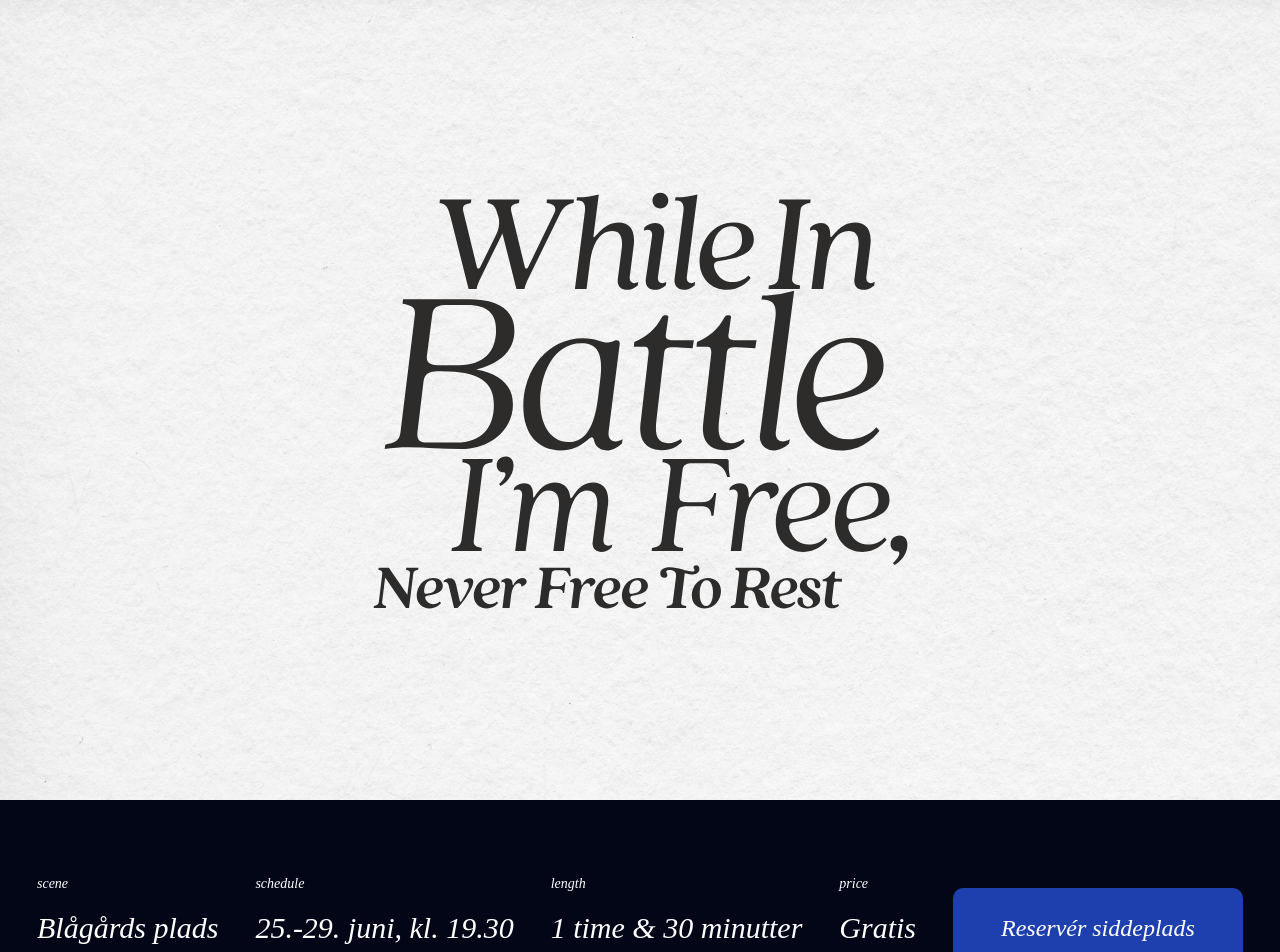
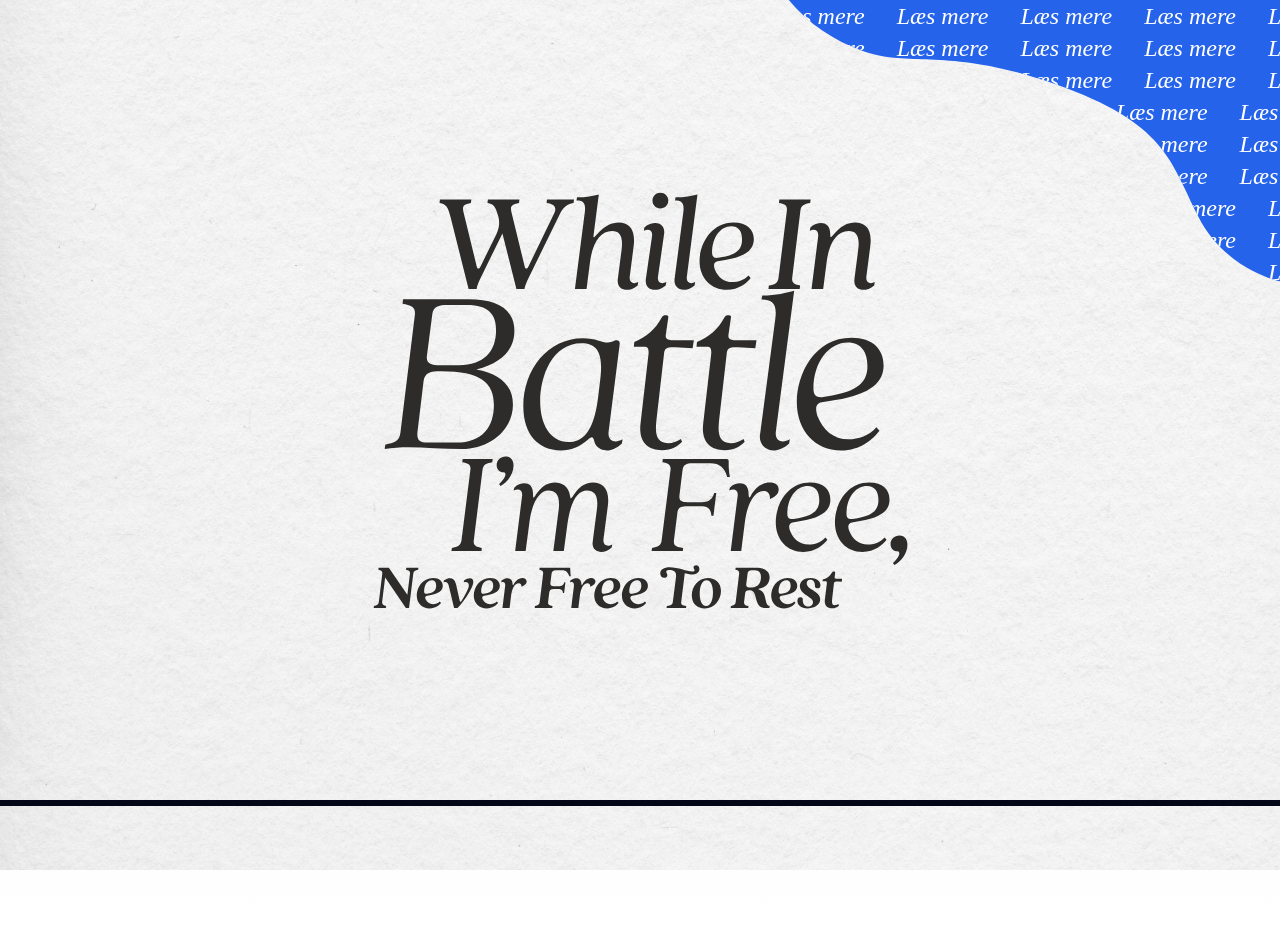
Before and after one commit to Honningbolden/while-in-battle-im-free_2nd-semester_campaign-website, a Next.js app: page / in a window 1280 px wide. Shown: the top 952 px of the page. Built offline with nearby package versions, Linux system fonts and the light colour scheme; a web font is replaced by a local one.

Commit message:
refactor: Optimize FallingSandOverlay component for better performance and adjust particle behavior

```diff
--- a/app/Sections/heroSection.tsx
+++ b/app/Sections/heroSection.tsx
@@ -5,7 +5,7 @@ import styles from "../styles/hero.module.css"
 export default function HeroSection() {
   return (
     <>
-      <section className="relative">
+      <section className="relative z-[100]">
         <section className={`title-type antialiased leading-quart h-screen flex flex-col justify-center items-center`}>
           {/* <div className={`flex flex-col justify-center items-center`}>
             <h1 className={`${styles.top} font-medium`}>While In Battle I'm Free,</h1>
--- a/app/Sections/informationOverlay.tsx
+++ b/app/Sections/informationOverlay.tsx
@@ -1,11 +1,15 @@
+"use client";
+
 import styles from "../styles/informationOverlay.module.css"
 import ParallaxText from "../components/ParallaxText"
+import { useEffect, useRef, useState } from "react";
 
 interface InformationOverlayProps {
   toggleOpen: () => void;
 }
 
 export default function InformationOverlay({ toggleOpen }: InformationOverlayProps) {
+
   return (
     <>
       <div onClick={toggleOpen} className={`${styles.clippy} z-50 cursor-pointer h-[65vh] w-[65vh] absolute -top-20 -right-0 bg-blue-600`}>
@@ -19,9 +23,11 @@ export default function InformationOverlay({ toggleOpen }: InformationOverlayPro
         </div>
       </div>
       <svg className="absolute">
-        <clipPath id="heroClipPath" clipPathUnits="objectBoundingBox">
-          <path d="M0.19511 0.250989C0.097433 0.215836 -0.000244141 0.127986 -0.000244141 0H0.999969V0.250989V0.694885C0.999969 0.694885 0.894684 0.673828 0.842041 0.568542C0.789398 0.463257 0.77887 0.389557 0.568298 0.315857C0.357727 0.242157 0.292787 0.286142 0.19511 0.250989Z" fill="#1400FF" />
-        </clipPath>
+        <defs>
+          <clipPath id="heroClipPath" clipPathUnits="objectBoundingBox">
+            <path d="M0.19511 0.250989C0.097433 0.215836 -0.000244141 0.127986 -0.000244141 0H0.999969V0.250989V0.694885C0.999969 0.694885 0.894684 0.673828 0.842041 0.568542C0.789398 0.463257 0.77887 0.389557 0.568298 0.315857C0.357727 0.242157 0.292787 0.286142 0.19511 0.250989Z" fill="#1400FF" />
+          </clipPath>
+        </defs>
       </svg>
     </>
   )
--- a/app/components/FallingSand.tsx
+++ b/app/components/FallingSand.tsx
@@ -18,6 +18,7 @@ export default function FallingSandOverlay() {
   const currentParticleType = useRef(Sand);
   const canvasRef = useRef<HTMLCanvasElement>(null);
   const titleRef = useRef<HTMLImageElement>(null);
+  const svgRef = useRef<SVGSVGElement>(null);
   let ctxRef = useRef<CanvasRenderingContext2D | null>(null);
   let gridRef = useRef<Grid | null>(null);
 
@@ -114,8 +115,8 @@ export default function FallingSandOverlay() {
 
   return (
     <>
-      <img ref={titleRef} src="/Title.svg" alt="While IN Battle I'm Free, Never Free To Rest" className="z-50" />
-      <div className="absolute top-0 left-0 h-full w-full">
+      <img ref={titleRef} src="/Title.svg" alt="While In Battle I'm Free, Never Free To Rest" className="z-50" />
+      <div className="absolute top-0 left-0 h-full w-full z-50">
         <canvas className="z-50" ref={canvasRef}></canvas>
       </div>
     </>
--- /dev/null
+++ b/app/components/ParallaxBackground.tsx
@@ -0,0 +1,25 @@
+"use client";
+
+import Image from "next/image";
+import Background from "@/public/kiwihug-zGZYQQVmXw0-unsplash-2.jpg";
+
+import { useScroll, useTransform, motion } from "framer-motion";
+import { useRef } from "react";
+
+
+export default function ParallaxBackground() {
+  const containerRef = useRef<HTMLDivElement>(null);
+  const {scrollYProgress} = useScroll({
+    target: containerRef,
+    offset: ["start end", "end start"],
+  })
+  const y = useTransform(scrollYProgress, [1,0], ["-10vh", "10vh"]);
+
+  return (
+    <div ref={containerRef} className="fixed -top-[10vh] left-0 h-[120vh] w-full -z-50">
+      <motion.div style={{y}} className="relative h-full w-full">
+        <Image src={Background} fill alt="paper white background" style={{objectFit: "cover"}}/>
+      </motion.div>
+    </div>
+  )
+}
--- /dev/null
+++ b/app/components/StickyFooter.tsx
@@ -0,0 +1,14 @@
+import Content from "../Sections/ticketInformation"
+
+export default function StickyFooter({ contentData }: any) {
+  return (
+    <div
+      className="relative h-[250px]"
+      style={{ clipPath: "polygon(0% 0, 100% 0%, 100% 100%, 0 100%" }}
+    >
+      <div className="fixed bottom-0 h-[250px] w-full">
+        <Content content={contentData} />
+      </div>
+    </div>
+  )
+}
--- a/app/page.tsx
+++ b/app/page.tsx
@@ -2,7 +2,8 @@ import HeroSection from "./Sections/heroSection";
 import TicketInformation from "./Sections/ticketInformation";
 import TeaserDescription from "./Sections/teaserDescription";
 import AboutSection from "./Sections/AboutSection";
-
+import ParallaxBackground from "./components/ParallaxBackground";
+import StickyFooter from "./components/StickyFooter";
 
 async function fetchContentJSON() {
   const baseUrl = 'http://localhost:3000';
@@ -18,17 +19,21 @@ async function fetchContentJSON() {
 export default async function Home() {
   const { ticketInformation, aboutContent } = await fetchContentJSON();
 
+
   return (
     <>
-      <main style={{
+      {/* <main style={{
         backgroundImage: 'url("/kiwihug-zGZYQQVmXw0-unsplash-2.jpg")',
         backgroundSize: 'cover',
         backgroundPosition: 'center'
-      }}>
-        {/* <AboutSection aboutContent={aboutContent} /> */}
+      }}> */}
+      <main className="relative">
+        <ParallaxBackground/>
+        <AboutSection aboutContent={aboutContent} />
         <HeroSection />
-        <TicketInformation content={ticketInformation} />
-        <TeaserDescription />
+        <StickyFooter contentData={ticketInformation}/>
+        {/* <TicketInformation content={ticketInformation} /> */}
+        {/* <TeaserDescription /> */}
       </main>
     </>
   );
```
